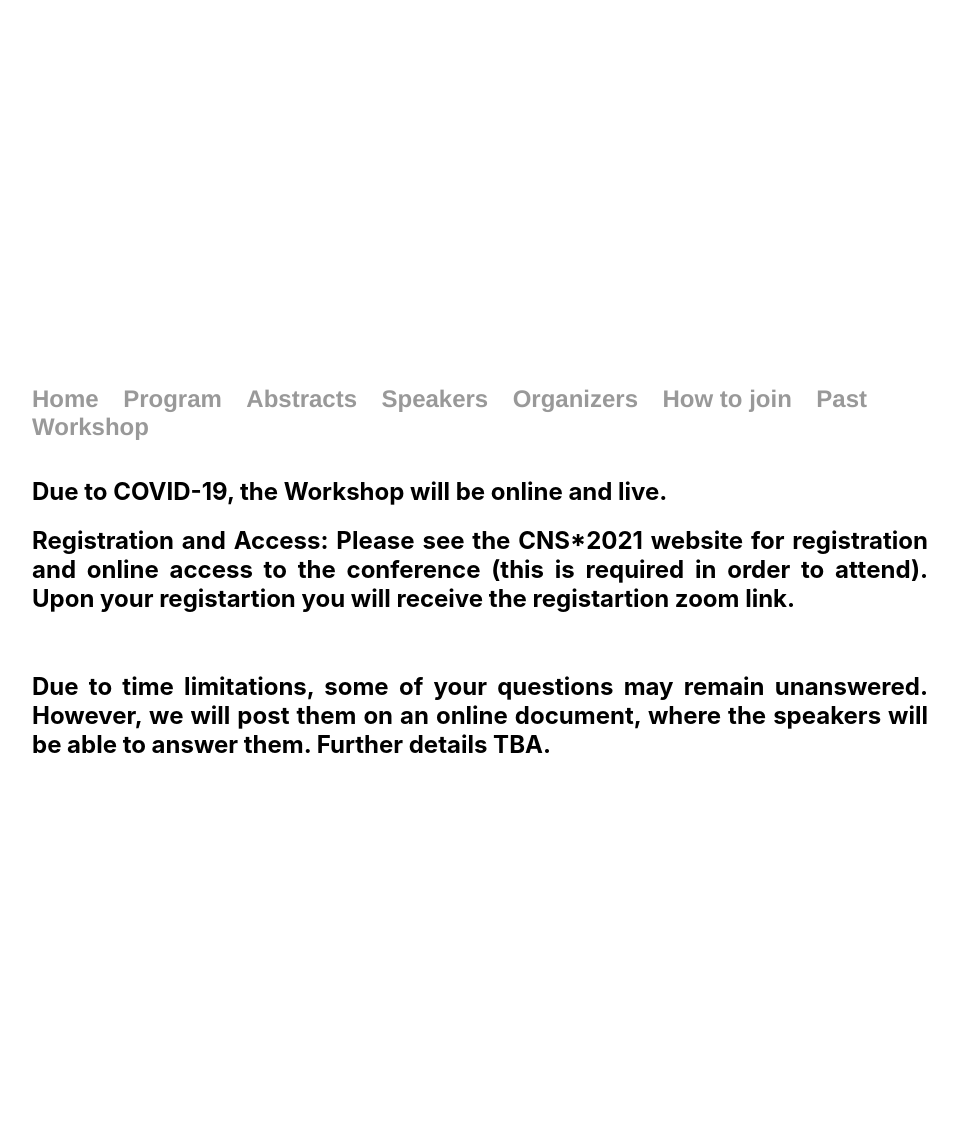
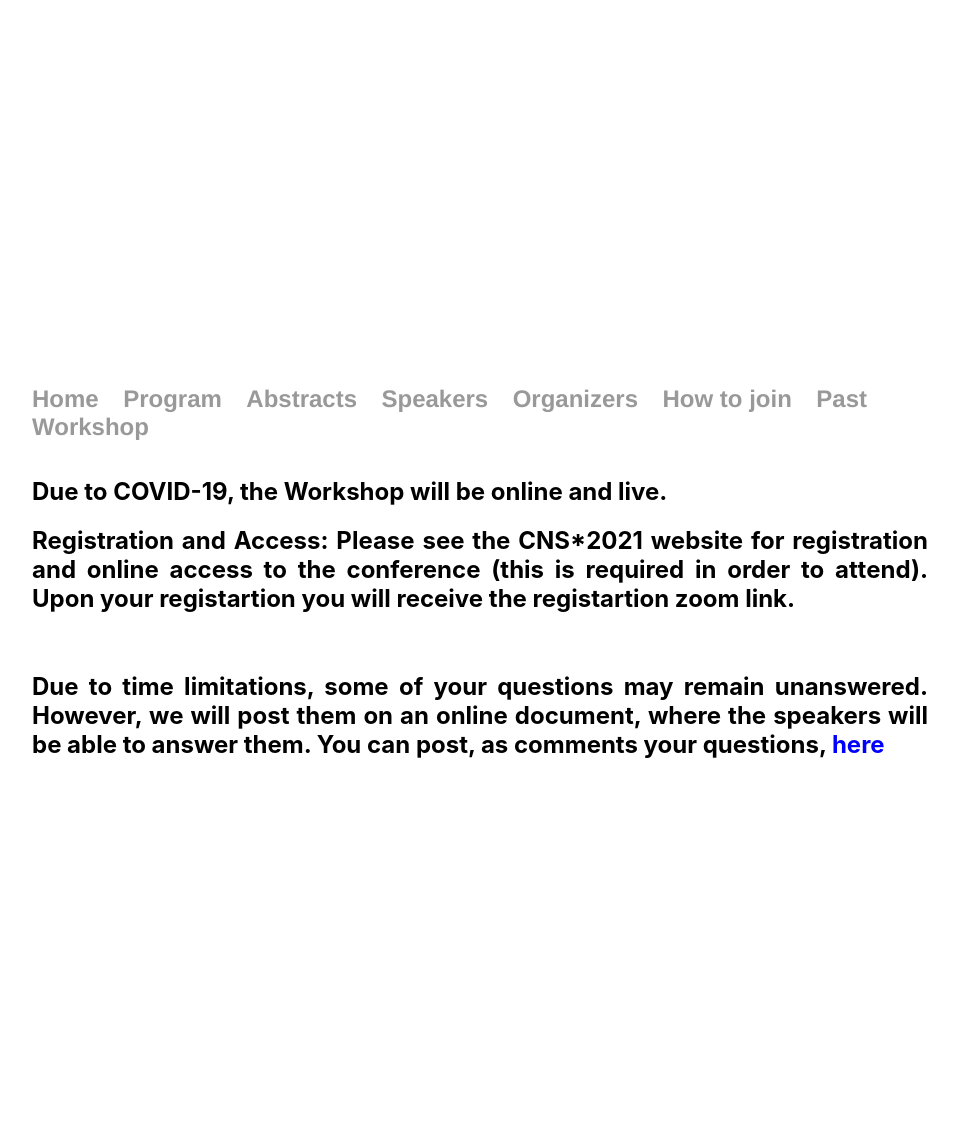
Before and after one commit to spirosChv/ocns2021interneurons, a Jekyll site: the page built from join/index.html, in a window 1280 px wide. Shown: the whole page, without its empty margins (160-1118 px from the left). Built offline with Jekyll 4.4.1, drawn with Linux system fonts in a browser that asks for light colours.

Commit message:
Update index.html

```diff
--- a/join/index.html
+++ b/join/index.html
@@ -5,11 +5,12 @@ title: Join
 
 <div class="blurb">
 
-      <h2 style="fonts-size: 16px"> Due to COVID-19, the Workshop will be online and live.</a></h2>
+      <h2 style="fonts-size: 16px"> Due to COVID-19, the Workshop will be online and live.</h2>
       <h2 style="fonts-size: 16px">Registration and Access: Please see the CNS*2021 website for registration and online access to the conference
       (this is required in order to attend). Upon your registartion you will receive the registartion zoom link. </h2>
       <br> <h2> Due to time limitations, some of your questions may remain unanswered. However,
-      we will post them on an online document, where the speakers will be able to answer them. Further details TBA. </h2>
+      we will post them on an online document, where the speakers will be able to answer them.
+      You can post, as comments your questions, <a style="color:blue" href="https://docs.google.com/document/d/1hMKbjiyNeTM-FDG1xyblHG75C3dq52Vt_jcaeMWpl8k/edit?usp=sharing" target="_blank" rel="noopener noreferrer"> here</a></h2>
 
 
 </div>
```
